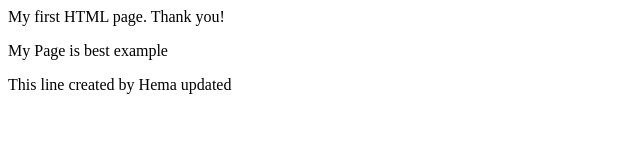
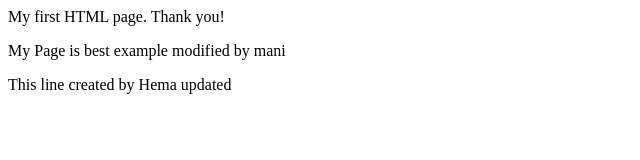
Before and after one commit to mmanicit/lesson-02-githubfiles, a plain HTML site: page index.html in a window 1280 px wide. Shown: the whole page, without its empty margins (0-640 px from the left). Drawn offline with Linux system fonts and the light colour scheme.

Commit message:
index modified by mani

```diff
--- a/index.html
+++ b/index.html
@@ -2,7 +2,7 @@
 <head><title>HTML</title></head>
 <body>
 	<p>My first HTML page. Thank you! </p>
-	<p>My Page is best example </p>
+	<p>My Page is best example modified by mani </p>
 	<p> This line created by Hema updated </p>
 </body>
 </html>
```
